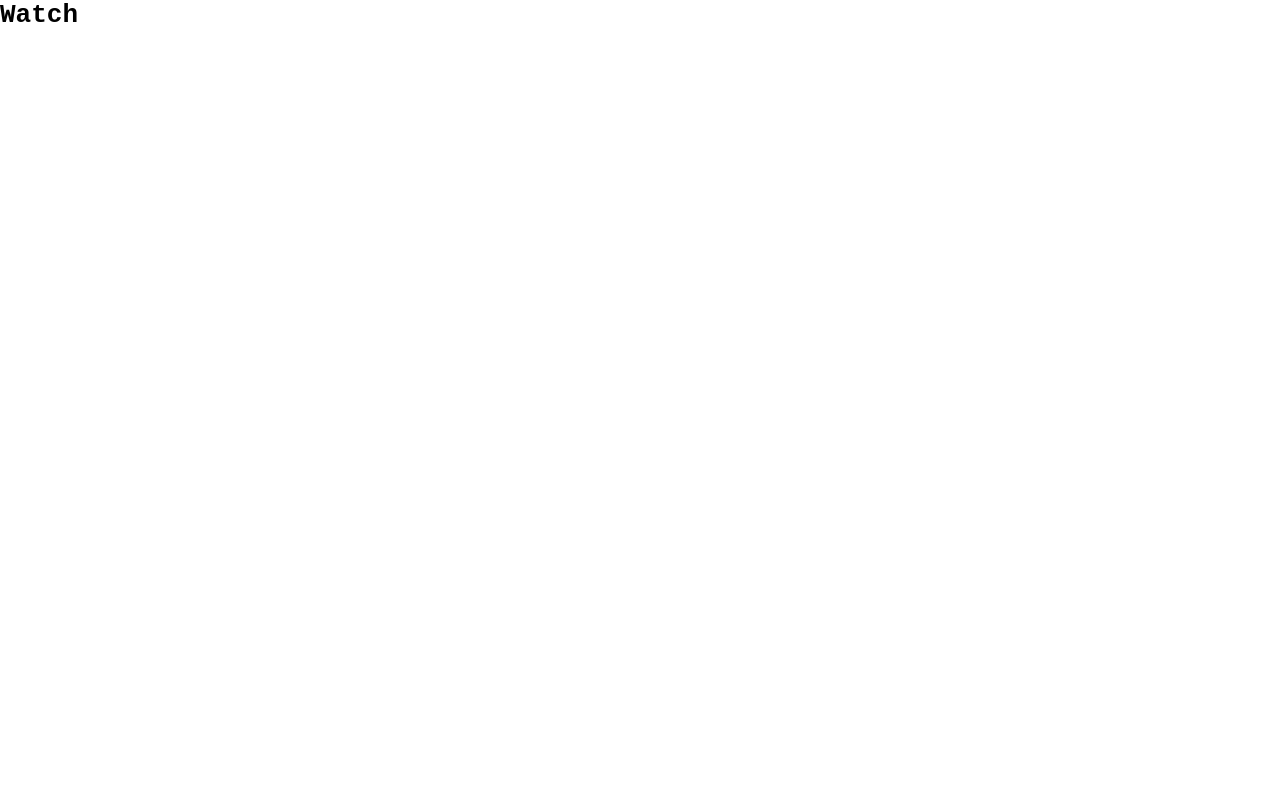
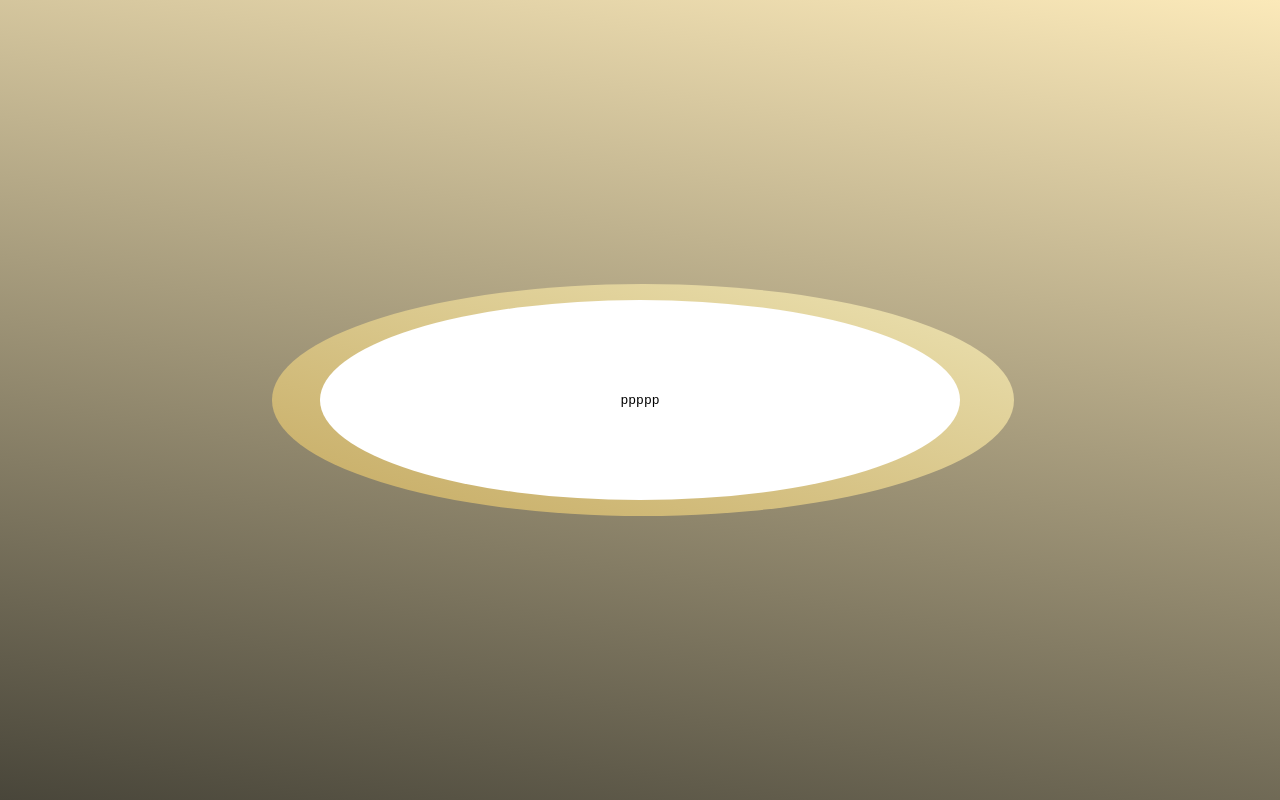
Before and after one commit to GabrielGladykowski/Watch, a React (Create React App) app in the folder my-app/: page / in a window 1280 px wide. Built offline with nearby package versions, Linux system fonts and the light colour scheme.

Commit message:
Create style bezel and background

```diff
--- a/my-app/src/App.css
+++ /dev/null
@@ -1,38 +0,0 @@
-.App {
-  text-align: center;
-}
-
-.App-logo {
-  height: 40vmin;
-  pointer-events: none;
-}
-
-@media (prefers-reduced-motion: no-preference) {
-  .App-logo {
-    animation: App-logo-spin infinite 20s linear;
-  }
-}
-
-.App-header {
-  background-color: #282c34;
-  min-height: 100vh;
-  display: flex;
-  flex-direction: column;
-  align-items: center;
-  justify-content: center;
-  font-size: calc(10px + 2vmin);
-  color: white;
-}
-
-.App-link {
-  color: #61dafb;
-}
-
-@keyframes App-logo-spin {
-  from {
-    transform: rotate(0deg);
-  }
-  to {
-    transform: rotate(360deg);
-  }
-}
--- a/my-app/src/App.tsx
+++ b/my-app/src/App.tsx
@@ -1,15 +1,13 @@
 import React from 'react';
-import logo from './logo.svg';
-import './App.css';
 import GLOBALSTYLE from './global/GlobalStyle';
+import { Watch } from './components/Watch';
 
 function App() {
   return (
     <>
       <GLOBALSTYLE />
-        <h1>
-          Watch
-        </h1>
+      {/* <GLOBALSTYLE_BACKGROUND/> */}
+      <Watch />
     </>
     );
 }
--- /dev/null
+++ b/my-app/src/components/Watch.styled.tsx
@@ -0,0 +1,13 @@
+import styled from "styled-components";
+
+export const WatchStyled = styled.section`
+    display: flex;
+    width: 100vw;
+    height: 100vh;
+    justify-content: center;
+    align-items: center;
+    position: relative;
+    background: rgb(251,233,185);
+    background: linear-gradient(190deg, rgba(251,233,185,1) 0%, rgba(73,70,58,1) 100%);
+    z-index: -200;
+`
--- /dev/null
+++ b/my-app/src/components/Watch.tsx
@@ -0,0 +1,9 @@
+import React from "react";
+import { Circuit } from "./circuit/Circuit";
+import { WatchStyled } from "./Watch.styled";
+
+export const Watch = () => (
+    <WatchStyled>
+        <Circuit />
+    </WatchStyled>
+)
--- /dev/null
+++ b/my-app/src/components/circuit/Circuit.styled.tsx
@@ -0,0 +1,33 @@
+import styled from "styled-components";
+import { COLORS } from "../../const/COLORS";
+
+export const CircuitStyled = styled.div`
+    display: flex;
+    position: absolute;
+    justify-content: center;
+    align-items: center;
+    width: 50vw;
+    height: 25vh;
+    background-color: ${COLORS.WHITE_COLOR};
+    border-radius: 50%;
+    &::before {
+        position: absolute;
+        content: "";
+        width: 58vw;
+        height: 29vh;
+        background-image: -webkit-linear-gradient(
+            to top right,
+            ${COLORS.BEZEL_ONE_BACKGROUND_COLOR},
+            ${COLORS.BEZEL_TWO_BACKGROUND_COLOR}
+        );
+        background-image: linear-gradient(
+            to top right,
+            ${COLORS.BEZEL_ONE_BACKGROUND_COLOR},
+            ${COLORS.BEZEL_TWO_BACKGROUND_COLOR}
+        );
+        top: -8%;
+        left: -7.5%;
+        z-index: -100;
+        border-radius: 50%;
+    }
+`
--- /dev/null
+++ b/my-app/src/components/circuit/Circuit.tsx
@@ -0,0 +1,8 @@
+import React from "react";
+import { CircuitStyled } from "./Circuit.styled";
+
+export const Circuit = () => (
+    <CircuitStyled>
+        ppppp
+    </CircuitStyled>
+)
--- a/my-app/src/const/COLORS.ts
+++ b/my-app/src/const/COLORS.ts
@@ -1,7 +1,15 @@
-
 export const COLORS = {
-    BACKGROUND_COLOR: '#FFFFFF',
-    BACKGROUND_LIST_COLOR: '#E5E7E9',
-    BACKGROUND_LIST_HOVER_COLOR: '#D7DBDD',
-    WORD_COLOR: '#000000',
+    BACKGROUND_ONE_COLOR: '#ccb578',
+    BACKGROUND_TWO_COLOR: '#454236',
+    BEZEL_ONE_BACKGROUND_COLOR: '#c5aa62',
+    BEZEL_TWO_BACKGROUND_COLOR: '#ede3b3',
+    DECORATION_BEZEL_ONE_COLOR: '#f3e7be',
+    DECORATION_BEZEL_TWO_COLOR: '#553a1f',
+    BLACK_COLOR: '#000000',
+    WHITE_COLOR: '#ffffff',
+    DIAL_DARK_COLOR: '#f3e7be',
+    DIAL_LIGHT_COLOR: '#ead49e',
+    HANDS_FIRST_COLOR: '#f1e4bc',
+    HANDS_SECOND_COLOR: '#695d40',
+    CASE_WATCH_COLOR: '#b7b9bc'
 }
--- a/my-app/src/global/GlobalStyle.tsx
+++ b/my-app/src/global/GlobalStyle.tsx
@@ -1,4 +1,5 @@
 import { createGlobalStyle } from 'styled-components';
+import { COLORS } from '../const/COLORS';
 
 const GLOBALSTYLE = createGlobalStyle`
     * {
@@ -22,3 +23,8 @@ const GLOBALSTYLE = createGlobalStyle`
 `;
 
 export default GLOBALSTYLE;
+
+// export const GLOBALSTYLE_BACKGROUND = createGlobalStyle`
+//     background: ${COLORS.BACKGROUND_ONE_COLOR};
+//     background: linear-gradient(200deg, ${COLORS.BACKGROUND_TWO_COLOR} 0%, ${COLORS.BACKGROUND_TWO_COLOR} 100%);
+// `
```
